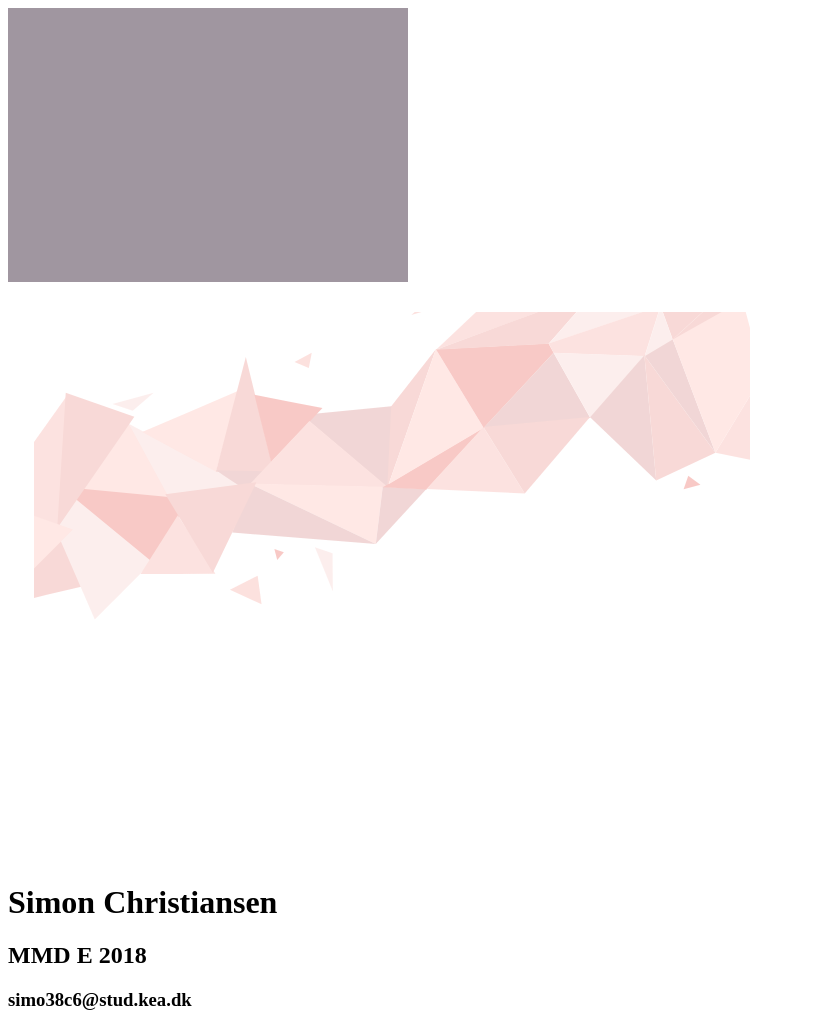
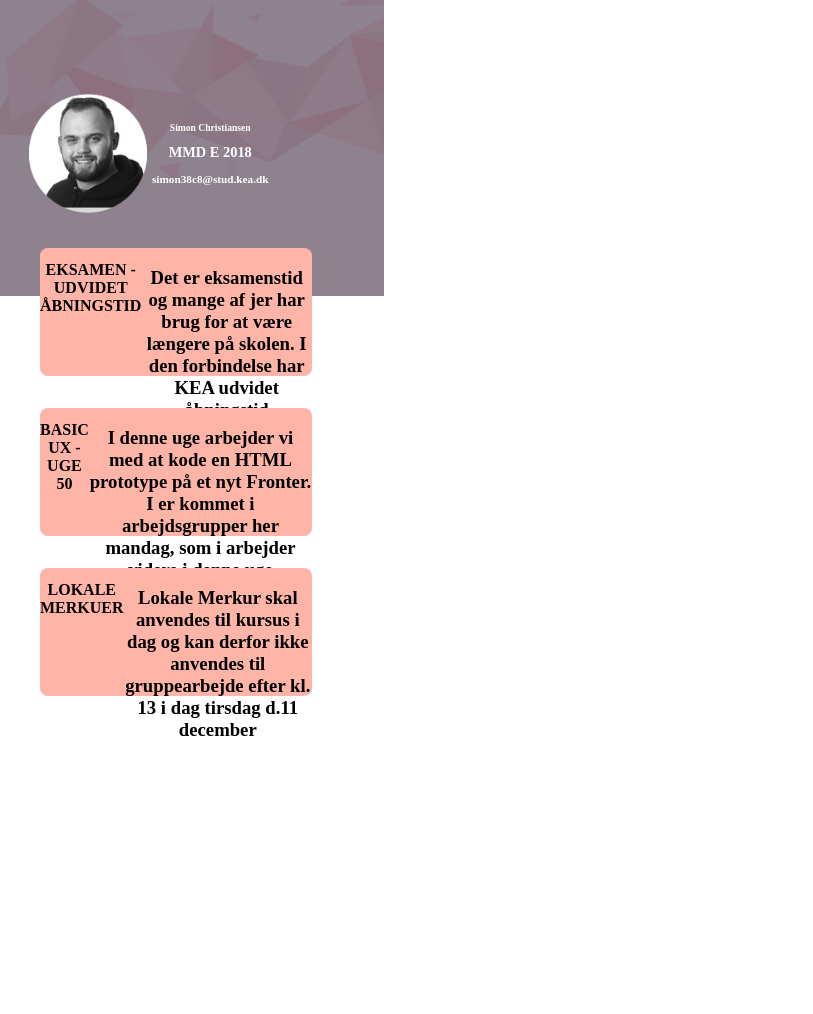
Before and after one commit to patr612e/NyFronter, a plain HTML site: page forside.html in a window 1280 px wide. Shown: the top 1014 px of the page, without its empty margins (0-813 px from the left). Drawn offline with Linux system fonts and the light colour scheme.

Commit message:
forsiden version 3

```diff
--- a/forside.css
+++ b/forside.css
@@ -1,34 +1,147 @@
 .max400 {
     max-width: 400px;
     position: absolute;
+
+}
+
+h1{
+
+    font-size: 1em
+}
+
+body {
+
+    background-color: white;
 }
 
 
 
-.forside {}
 
-.kunst {
+#forside .sectionwrapper {
 
-    opacity: 0.3;
-    width: 56vw;
-    height: 30vw;
-    background-size: 100%;
-    top: 2vw;
-    left: 2vw;
-    position: relative;
+
+    display: flex;
+    flex-wrap: wrap;
+    text-align: center;
+    padding: 1em;
 
 }
 
-.baggrund {}
+#forside .column {
 
-.simon {
+    flex-grow: 10;
+    flex-basis: 300px;
+    display: flex;
 
-    width: 15vw;
-    height: 15vw;
-    background-size: 50%;
-    top: 40vw;
-    left: 2vw;
-    position: relative;
+    justify-content: space-between;
+    margin: 1em;
+    border: 1em;
+    width: 10em;
+    height: 5em;
+    background-color: white;
+
+}
+
+
+#forside .kunst {
+    background-image: url(Artboard%204.png);
+    width: 100rem;
+    height: 100rem;
+    background-repeat: no-repeat;
+    position: absolute;
+    top: -6em;
+    ;
+    right: +1.5em;
+    max-width: 400px;
 
 
 }
+
+#forside .billede {
+
+    flex-grow: 10;
+    flex-basis: 300px;
+    display: flex;
+    justify-content: space-between;
+    width: 30em;
+    height: 20em;
+    top: -2em;
+    right: +1.5em;
+    margin: 0;
+    background-color: #827483;
+    position: absolute;
+    filter: opacity(90%);
+    max-width: 400px;
+
+}
+
+#forside .simon {
+    background-image: url(Artboard%201.png);
+    width: 10rem;
+    height: 8rem;
+    background-repeat: no-repeat;
+    position: absolute;
+    top: 5em;
+    ;
+    left: 1em;
+    background-size: 80%;
+
+}
+
+
+#forside .tekst {
+
+    position: absolute;
+    color: white;
+    left: 15em;
+    top: 11em;
+    font-size: 0.6em;
+}
+
+#forside .box1 {
+    flex-grow: 10;
+    flex-basis: 10px;
+    display: flex;
+    position: absolute;
+    top: 15em;
+
+    border: 3em;
+    width: 17em;
+    height: 8em;
+    background-color: #FFB4A8;
+    border-radius: 8px;
+
+
+}
+
+#forside .box2 {
+    flex-grow: 10;
+    flex-basis: 10px;
+    display: flex;
+    position: absolute;
+    top: 25em;
+
+    border: 3em;
+    width: 17em;
+    height: 8em;
+    background-color: #FFB4A8;
+    border-radius: 8px;
+
+
+
+}
+
+#forside .box3 {
+  flex-grow: 10;
+    flex-basis: 10px;
+    display: flex;
+    background-color: #FFB4A8;
+    position: absolute;
+    top: 35em;
+
+    border: 3em;
+    width: 17em;
+    height: 8em;
+    background-color: #FFB4A8;
+    border-radius: 8px;
+}
--- a/forside.html
+++ b/forside.html
@@ -20,18 +20,30 @@
         </header>
 
 
-        <div class="forside">
+        <section id="forside">
 
 
-            <div class="baggrund">
 
-                <img src="baggrund%20%E2%80%93%204.svg">
+            <div class="sectionwrapper">
 
-                <div class="kunst">
 
-                    <img src="kunst%20%E2%80%93%205.svg">
+                <div class="column">
+                    <div class="kunst"></div>
+
+                    <div class="billede"></div>
 
                 </div>
+
+
+                <div class="column">
+
+                    <div class="simon"></div>
+
+                    <div class="tekst">
+
+                        <h1> Simon Christiansen</h1>
+                        <h2> MMD E 2018</h2>
+                        <h3> simon38c8@stud.kea.dk</h3>
 
                     </div>
 
@@ -39,41 +51,30 @@
 
                 </div>
 
-        <div class="simon">
-            <img src="simon%20%E2%80%93%2011.svg">
-
-        </div>
 
 
 
-        <div class="personlig">
-
-            <h1>Simon Christiansen</h1>
-            <h2> MMD E 2018 </h2>
-            <h3>simo38c6@stud.kea.dk</h3>
-
-        </div>
+                <div class="column">
 
                     <div class="box1">
+                        <h1> EKSAMEN - UDVIDET ÅBNINGSTID </h1>
 
-            <img src="eksamen%20%E2%80%93%207.svg">
-
+                        <h3>Det er eksamenstid og mange af jer har brug for at være længere på skolen. I den forbindelse har KEA udvidet åbningstid</h3>
                     </div>
-
                     <div class="box2">
 
-            <img src="lokale%20%E2%80%93%2010.svg">
-
+                        <h1> BASIC UX - UGE 50 </h1>
+                        <h3> I denne uge arbejder vi med at kode en HTML prototype på et nyt Fronter. I er kommet i arbejdsgrupper her mandag, som i arbejder videre i denne uge </h3>
                     </div>
-
                     <div class="box3">
-            <img src="UX%20%E2%80%93%209.svg">
+                        <h1> LOKALE MERKUER </h1>
+                        <h3>Lokale Merkur skal anvendes til kursus i dag og kan derfor ikke anvendes til gruppearbejde efter kl. 13 i dag tirsdag d.11 december</h3>
 
                     </div>
 
 
                 </div>
 
-</body>
+            </div>
 
-</html>
+        </section>
```
Also changed, not shown: Artboard 1.png (added), Artboard 4.png (added). Lines whose indentation alone changed are shown as unchanged.
